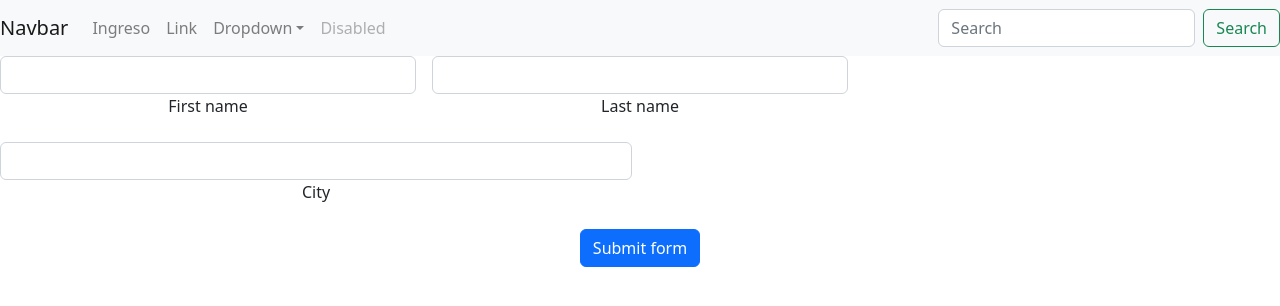
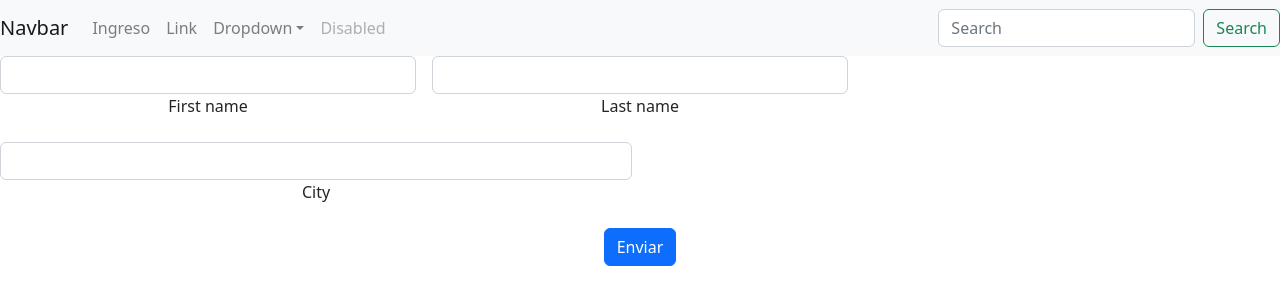
Before and after one commit to JorgePlazaC/juzgadoFrontEnd, a React (Create React App) app: page /ingreso in a window 1280 px wide. Shown: the top 306 px of the page. Built offline with nearby package versions, Linux system fonts and the light colour scheme.

Commit message:
Validando

```diff
--- a/src/screens/IngresoDato.js
+++ b/src/screens/IngresoDato.js
@@ -52,7 +52,7 @@ export const IngresoDato = () => {
   };
   return (
     <div>
-      <form class="row g-3 needs-validation" novalidate>
+      <form class="row g-3 needs-validation">
         <div class="col-md-4">
           <div class="form-outline">
             <input
@@ -102,12 +102,12 @@ export const IngresoDato = () => {
           </div>
         </div>
         <div class="col-12">
-
+        <button class="btn btn-primary" onClick={IngresarDato}>
+            Enviar
+          </button>
         </div>
       </form>
-      <button class="btn btn-primary" onClick={IngresarDato}>
-            Submit form
-          </button>
+
     </div>
   );
 };
```
